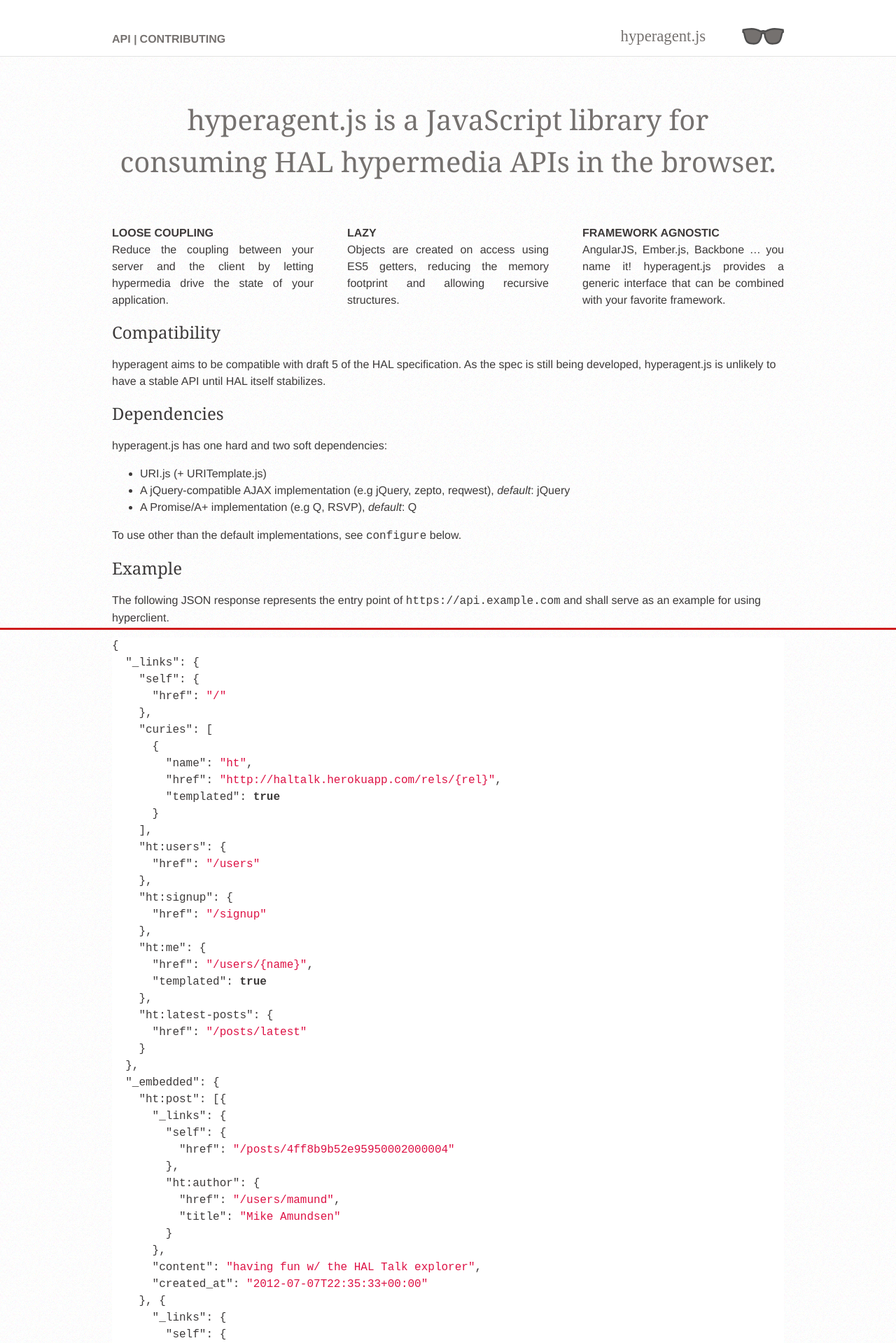
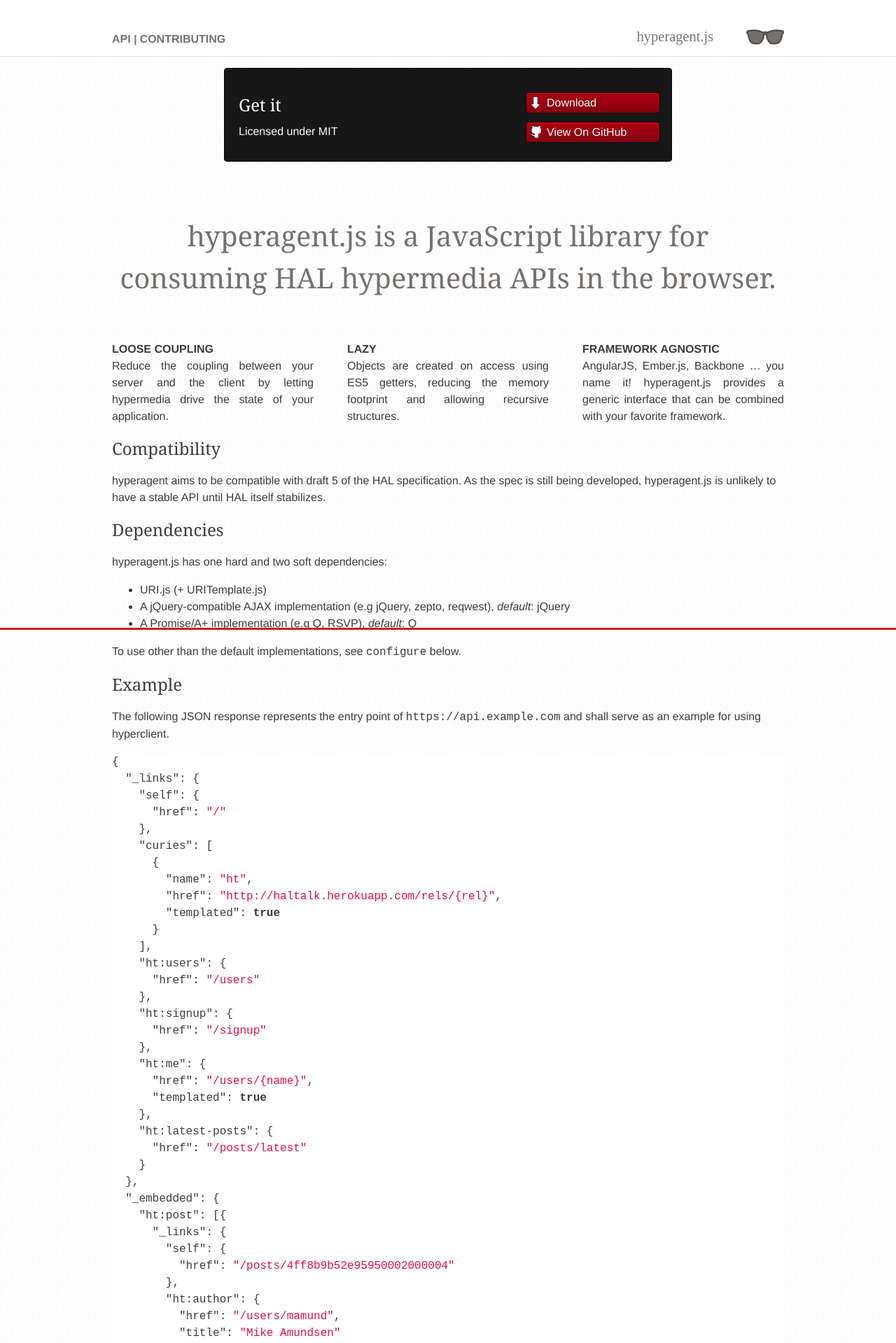
Before and after one commit to weluse/hyperagent, a Jekyll site: the page built from index.md, in a window 1280 px wide. Shown: the top 1919 px of the page at 70% size. Built offline with Jekyll 4.4.1, drawn with Linux system fonts in a browser that asks for light colours; some web fonts are replaced; Markdown is read by kramdown in place of the engine named in the settings.

Commit message:
Added download bar

```diff
--- a/_layouts/page.html
+++ b/_layouts/page.html
@@ -31,6 +31,15 @@
         </header>
 
         <section role="main">
+            <aside class="dlbar">
+                <h2>Get it</h2>
+                <ul>
+                    <li><a class="button download" href="https://github.com/passy/hyperagent/tarball/master">Download</a></li>
+                    <li><a class="button github" href="https://github.com/passy/hyperagent">View On GitHub</a></li>
+                </ul>
+
+                <p>Licensed under MIT</p>
+            </aside>
             <div class="content {{ page.css_class }}">
                 {{ content }}
             </div>
--- a/stylesheets/screen.css
+++ b/stylesheets/screen.css
@@ -47,18 +47,18 @@
   color: #ce1b1b;
 }
 
-/* line 66, layout/*.png */
-.layout-sprite, [role=contentinfo] .footer-impress a:after, [role=contentinfo] .footer-message a:after, [role=contentinfo] .footer-twitter a:after {
-  background: url('/images/layout-sb10a8dd4b3.png') no-repeat;
+/* line 82, layout/*.png */
+.layout-sprite, [role=contentinfo] .footer-impress a:after, [role=contentinfo] .footer-message a:after, [role=contentinfo] .footer-twitter a:after, .button.download, .button.github {
+  background: url('/images/layout-s88542c9f69.png') no-repeat;
 }
 
-/* line 6, ../sass/_app.sass */
+/* line 7, ../sass/_app.sass */
 html {
   height: 100%;
   font-size: 62.5%;
 }
 
-/* line 10, ../sass/_app.sass */
+/* line 11, ../sass/_app.sass */
 body {
   font-size: 16px;
   font-size: 1.6rem;
@@ -66,17 +66,17 @@
   height: 100%;
 }
 
-/* line 14, ../sass/_app.sass */
+/* line 15, ../sass/_app.sass */
 > .container {
   height: 100%;
 }
 
-/* line 18, ../sass/_app.sass */
+/* line 19, ../sass/_app.sass */
 a {
   text-decoration: none;
 }
 
-/* line 21, ../sass/_app.sass */
+/* line 22, ../sass/_app.sass */
 hr.global {
   position: fixed;
   left: 0;
@@ -87,14 +87,14 @@
   width: 100%;
 }
 
-/* line 32, ../sass/_app.sass */
+/* line 33, ../sass/_app.sass */
 *, ::before, ::after {
   -webkit-box-sizing: border-box;
   -moz-box-sizing: border-box;
   box-sizing: border-box;
 }
 
-/* line 95, ../sass/_app.sass */
+/* line 96, ../sass/_app.sass */
 [role=banner] {
   max-width: 960px;
   margin: 0 auto;
@@ -103,69 +103,69 @@
   min-height: 5em;
 }
 @media screen and (max-width: 999px) {
-  /* line 95, ../sass/_app.sass */
+  /* line 96, ../sass/_app.sass */
   [role=banner] {
     max-width: 960px;
     margin: 20px;
   }
 }
 @media screen and (max-width: 640px) {
-  /* line 95, ../sass/_app.sass */
+  /* line 96, ../sass/_app.sass */
   [role=banner] {
     max-width: 600px;
     margin: 20px;
   }
 }
 @media screen and (min-width: 641px) {
-  /* line 95, ../sass/_app.sass */
+  /* line 96, ../sass/_app.sass */
   [role=banner] {
     padding-top: 1em;
     padding-bottom: 1em;
   }
 }
 @media screen and (min-width: 800px) {
-  /* line 95, ../sass/_app.sass */
+  /* line 96, ../sass/_app.sass */
   [role=banner] {
     padding-top: 3em;
     padding-bottom: 1em;
   }
 }
 @media screen and (max-width: 640px) {
-  /* line 95, ../sass/_app.sass */
+  /* line 96, ../sass/_app.sass */
   [role=banner] {
     text-align: center;
     margin-top: 0.5em;
   }
 }
-/* line 116, ../sass/_app.sass */
+/* line 117, ../sass/_app.sass */
 [role=banner] .site-logo {
-  width: 233px;
-  height: 24px;
+  width: 210px;
+  height: 22px;
   position: absolute;
   right: 0;
   bottom: 1em;
 }
 @media screen and (max-width: 640px) {
-  /* line 116, ../sass/_app.sass */
+  /* line 117, ../sass/_app.sass */
   [role=banner] .site-logo {
     position: static;
     margin: 1em auto;
   }
 }
 
-/* line 129, ../sass/_app.sass */
+/* line 130, ../sass/_app.sass */
 [role=navigation] ul {
   list-style-type: none;
   margin: 0;
   padding: 0;
 }
-/* line 134, ../sass/_app.sass */
+/* line 135, ../sass/_app.sass */
 [role=navigation] li {
   text-transform: uppercase;
   display: inline-block;
 }
 @media screen and (min-width: 501px) {
-  /* line 139, ../sass/_app.sass */
+  /* line 140, ../sass/_app.sass */
   [role=navigation] li:before {
     color: #75716f;
     font-weight: bold;
@@ -173,29 +173,29 @@
     font-size: 95%;
     vertical-align: top;
   }
-  /* line 147, ../sass/_app.sass */
+  /* line 148, ../sass/_app.sass */
   [role=navigation] li:first-child:before {
     content: "";
   }
 }
-/* line 150, ../sass/_app.sass */
+/* line 151, ../sass/_app.sass */
 [role=navigation] li.active a {
   color: #ce1b1b;
 }
 @media screen and (max-width: 500px) {
-  /* line 134, ../sass/_app.sass */
+  /* line 135, ../sass/_app.sass */
   [role=navigation] li {
     display: block;
     padding: 0.5em 0;
     border-bottom: 1px solid #e3e3e2;
   }
-  /* line 160, ../sass/_app.sass */
+  /* line 161, ../sass/_app.sass */
   [role=navigation] li:first-child {
     border-top: 1px solid #e3e3e2;
   }
 }
 
-/* line 163, ../sass/_app.sass */
+/* line 164, ../sass/_app.sass */
 [role=main] {
   background: url('/images/bg_tile.png?1368209261') repeat;
   clear: both;
@@ -203,32 +203,32 @@
   border-top: 1px solid #e3e3e2;
 }
 @media screen and (max-width: 500px) {
-  /* line 163, ../sass/_app.sass */
+  /* line 164, ../sass/_app.sass */
   [role=main] {
     border-top: none;
   }
 }
-/* line 173, ../sass/_app.sass */
+/* line 174, ../sass/_app.sass */
 [role=main] > .content {
   max-width: 960px;
   margin: 0 auto;
 }
 @media screen and (max-width: 999px) {
-  /* line 173, ../sass/_app.sass */
+  /* line 174, ../sass/_app.sass */
   [role=main] > .content {
     max-width: 960px;
     margin: 20px;
   }
 }
 @media screen and (max-width: 640px) {
-  /* line 173, ../sass/_app.sass */
+  /* line 174, ../sass/_app.sass */
   [role=main] > .content {
     max-width: 600px;
     margin: 20px;
   }
 }
 
-/* line 177, ../sass/_app.sass */
+/* line 178, ../sass/_app.sass */
 [role=contentinfo] {
   max-width: 960px;
   margin: 0 auto;
@@ -236,24 +236,24 @@
   text-align: center;
 }
 @media screen and (max-width: 999px) {
-  /* line 177, ../sass/_app.sass */
+  /* line 178, ../sass/_app.sass */
   [role=contentinfo] {
     max-width: 960px;
     margin: 20px;
   }
 }
 @media screen and (max-width: 640px) {
-  /* line 177, ../sass/_app.sass */
+  /* line 178, ../sass/_app.sass */
   [role=contentinfo] {
     max-width: 600px;
     margin: 20px;
   }
 }
-/* line 183, ../sass/_app.sass */
+/* line 184, ../sass/_app.sass */
 [role=contentinfo] ul {
   padding: 0;
 }
-/* line 186, ../sass/_app.sass */
+/* line 187, ../sass/_app.sass */
 [role=contentinfo] li {
   -webkit-border-radius: 1.5em;
   -moz-border-radius: 1.5em;
@@ -272,71 +272,71 @@
   background-color: #75716f;
   background-color: rgba(117, 113, 111, 0.25);
 }
-/* line 199, ../sass/_app.sass */
+/* line 200, ../sass/_app.sass */
 [role=contentinfo] li:hover {
   background-color: rgba(117, 113, 111, 0.5);
 }
-/* line 202, ../sass/_app.sass */
+/* line 203, ../sass/_app.sass */
 [role=contentinfo] li a {
   display: inline-block;
   width: 100%;
   height: 100%;
 }
-/* line 209, ../sass/_app.sass */
+/* line 210, ../sass/_app.sass */
 [role=contentinfo] li a:after {
   content: "";
   display: inline-block;
   margin-top: 0.6em;
 }
-/* line 218, ../sass/_app.sass */
+/* line 219, ../sass/_app.sass */
 [role=contentinfo] .footer-impress a:after {
   width: 30px;
   height: 30px;
   background-position: 0 -51px;
 }
-/* line 218, ../sass/_app.sass */
+/* line 219, ../sass/_app.sass */
 [role=contentinfo] .footer-message a:after {
   width: 30px;
   height: 30px;
   background-position: 0 -111px;
 }
-/* line 218, ../sass/_app.sass */
+/* line 219, ../sass/_app.sass */
 [role=contentinfo] .footer-twitter a:after {
   width: 30px;
   height: 30px;
   background-position: 0 -81px;
 }
 
-/* line 53, ../sass/_app.sass */
+/* line 54, ../sass/_app.sass */
 .prose p {
   width: 30%;
   float: left;
   margin-left: 5%;
 }
-/* line 58, ../sass/_app.sass */
+/* line 59, ../sass/_app.sass */
 .prose p:first-child {
   margin-left: 0;
 }
-/* line 61, ../sass/_app.sass */
+/* line 62, ../sass/_app.sass */
 .prose:after {
   display: block;
   content: "";
   clear: both;
 }
 @media screen and (max-width: 999px) and (min-width: 641px) {
-  /* line 67, ../sass/_app.sass */
+  /* line 68, ../sass/_app.sass */
   .prose p {
     width: 40%;
     float: left;
     margin-left: 5%;
     margin-right: 5%;
   }
-  /* line 73, ../sass/_app.sass */
+  /* line 74, ../sass/_app.sass */
   .prose p:first-child {
     margin-left: 5%;
     margin-right: 5%;
   }
-  /* line 77, ../sass/_app.sass */
+  /* line 78, ../sass/_app.sass */
   .prose:after {
     display: block;
     content: "";
@@ -344,28 +344,117 @@
   }
 }
 @media screen and (max-width: 640px) {
-  /* line 83, ../sass/_app.sass */
+  /* line 84, ../sass/_app.sass */
   .prose p {
     width: 100%;
     float: none;
     margin-left: 0;
   }
 }
-/* line 232, ../sass/_app.sass */
+/* line 233, ../sass/_app.sass */
 .prose strong {
   text-transform: uppercase;
 }
-/* line 235, ../sass/_app.sass */
+/* line 236, ../sass/_app.sass */
 .prose p {
   margin-top: 0;
   text-align: justify;
 }
 
-/* line 244, ../sass/_app.sass */
+/* line 240, ../sass/_app.sass */
+.dlbar {
+  float: left;
+  position: fixed;
+  width: 15em;
+  background-color: #171717;
+  color: #fdfdfb;
+  border: 1px solid black;
+  border-top-right-radius: 4px;
+  border-bottom-right-radius: 4px;
+  padding: 34px 25px 22px 20px;
+  margin: 30px 25px 0 0;
+}
+@media screen and (max-width: 1480px) {
+  /* line 240, ../sass/_app.sass */
+  .dlbar {
+    float: none;
+    position: relative;
+    width: 50%;
+    margin: 1em auto;
+    border-radius: 4px;
+  }
+  /* line 252, ../sass/_app.sass */
+  .dlbar ul {
+    position: absolute;
+    right: 1em;
+    top: 34px;
+    margin: 0;
+  }
+}
+/* line 267, ../sass/_app.sass */
+.dlbar ul {
+  list-style: none;
+  padding: 0;
+}
+/* line 271, ../sass/_app.sass */
+.dlbar li {
+  width: 12em;
+  height: 30px;
+  margin-bottom: 12px;
+  line-height: 1em;
+  padding: 4px 5px 5px 7px;
+  background: #af0011;
+  background: -webkit-gradient(linear, 50% 0%, 50% 100%, color-stop(0%, #af0011), color-stop(100%, #820011));
+  background: -webkit-linear-gradient(top, #af0011 0%, #820011 100%);
+  background: -moz-linear-gradient(top, #af0011 0%, #820011 100%);
+  background: -o-linear-gradient(top, #af0011 0%, #820011 100%);
+  background: linear-gradient(top, #af0011 0%, #820011 100%);
+  border-radius: 4px;
+  border: 1px solid #0d0d0d;
+  box-shadow: inset 0px 1px 1px 0 #e90226;
+}
+/* line 286, ../sass/_app.sass */
+.dlbar li:hover {
+  background: #c3001d;
+  background: -webkit-gradient(linear, 50% 0%, 50% 100%, color-stop(0%, #c3001d), color-stop(100%, #950119));
+  background: -webkit-linear-gradient(top, #c3001d 0%, #950119 100%);
+  background: -moz-linear-gradient(top, #c3001d 0%, #950119 100%);
+  background: -o-linear-gradient(top, #c3001d 0%, #950119 100%);
+  background: linear-gradient(top, #c3001d 0%, #950119 100%);
+}
+/* line 290, ../sass/_app.sass */
+.dlbar p {
+  margin: 0.5em 0;
+}
+
+/* line 293, ../sass/_app.sass */
+.button {
+  font-weight: normal;
+  text-shadow: rgba(0, 0, 0, 0.4) 0 -1px 0;
+  padding: 2px 2px 2px 22px;
+  height: 19px;
+  display: block;
+  color: white;
+}
+/* line 301, ../sass/_app.sass */
+.button.download {
+  background-position: 0 -160px;
+}
+/* line 304, ../sass/_app.sass */
+.button.github {
+  background-position: 0 -141px;
+}
+
+/* line 308, ../sass/_app.sass */
+.button:hover {
+  color: white;
+}
+
+/* line 316, ../sass/_app.sass */
 .content.index h1:not(.intro) {
   display: none;
 }
-/* line 247, ../sass/_app.sass */
+/* line 319, ../sass/_app.sass */
 .content.index h1:not(.intro) + p {
   display: none;
 }
```
Also changed, not shown: sass/_app.sass (+72 -0 lines), images/layout-s88542c9f69.png (added), images/layout-sb10a8dd4b3.png (deleted), images/layout/arrow_down.png (added), images/layout/octocat.png (added).
